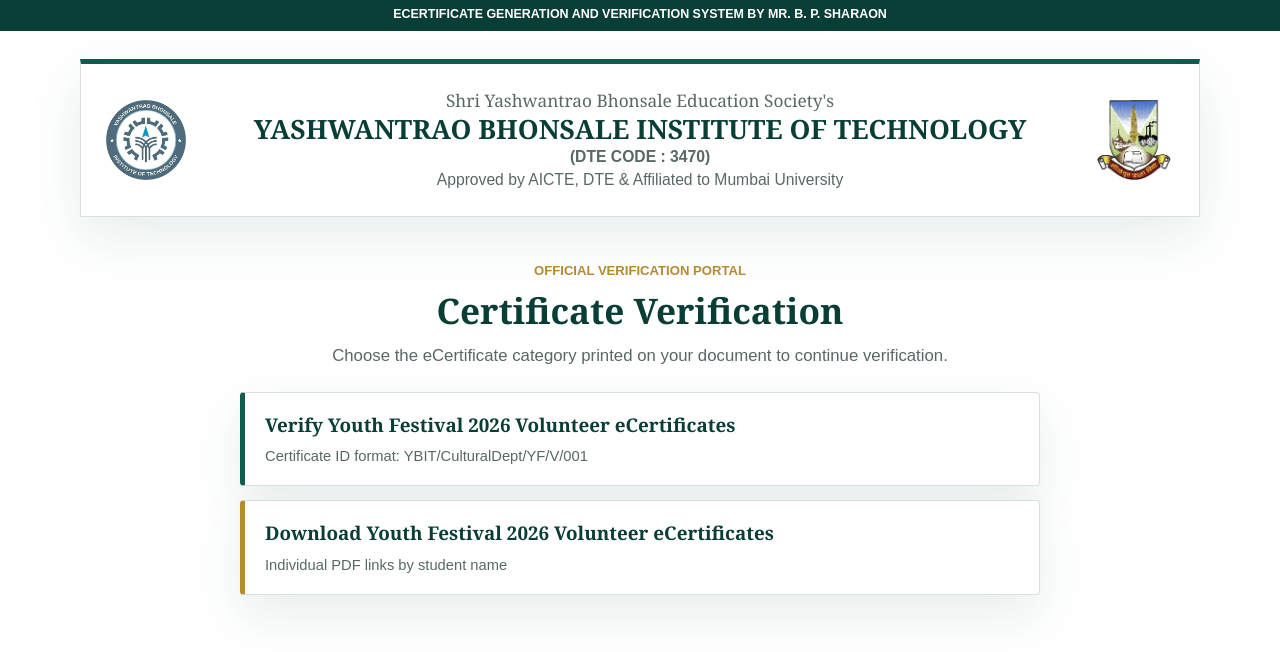
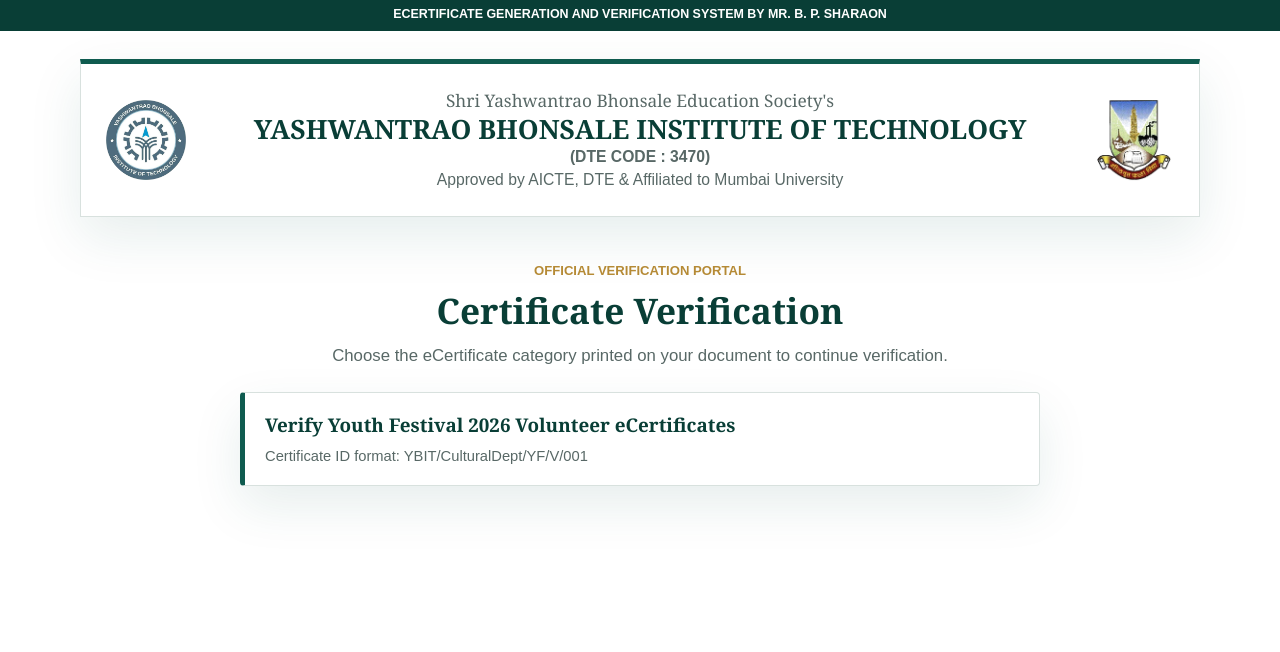
Before and after one commit to boneysharaon/ybit-certificate-verification, a Next.js app: page / in a window 1280 px wide. Shown: the top 652 px of the page. Built offline with nearby package versions, Linux system fonts and the light colour scheme.

Commit message:
Remove certificate download link from homepage

```diff
--- a/app/page.tsx
+++ b/app/page.tsx
@@ -35,13 +35,6 @@
             </small>
           </Link>
         ))}
-        <Link
-          className="certificate-directory-link certificate-directory-link-download"
-          href="/youth-festival-ecertificates"
-        >
-          <span>Download Youth Festival 2026 Volunteer eCertificates</span>
-          <small>Individual PDF links by student name</small>
-        </Link>
       </nav>
     </main>
   );
```
